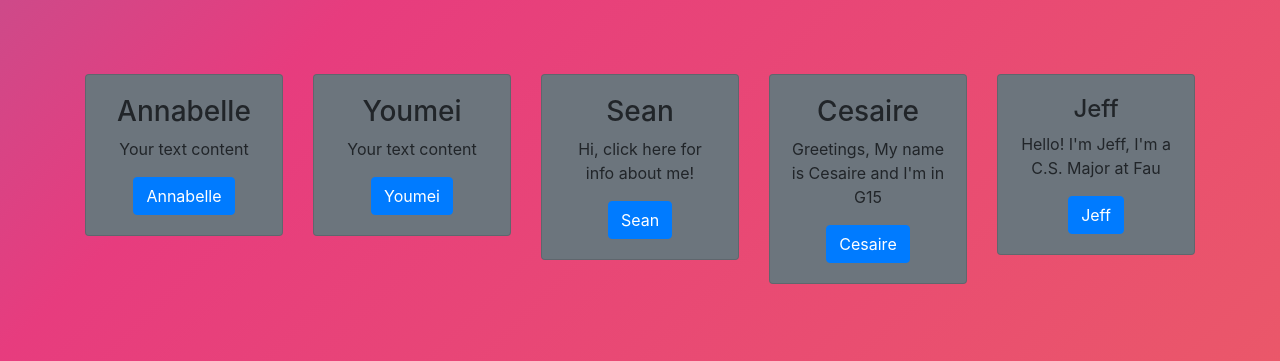
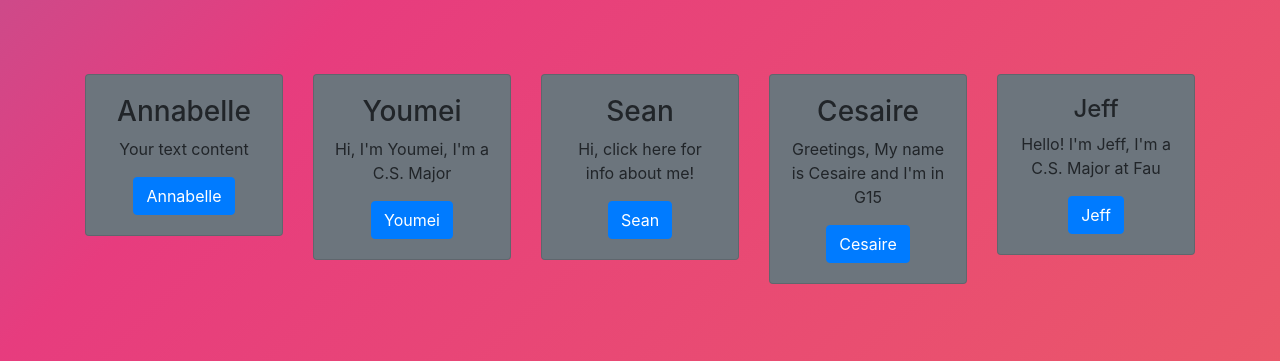
Before and after one commit to Lisa223344/youmeixu, a plain HTML site: page index.html in a window 1280 px wide. Shown: the part 439-800 px from the top of the page. Drawn offline with nearby package versions, Linux system fonts and the light colour scheme.

Commit message:
Update index.html

```diff
--- a/index.html
+++ b/index.html
@@ -66,7 +66,7 @@
                     <div class="card bg-secondary">
                         <div class="card-body">
                             <h3>Youmei</h3>
-                            <p>Your text content</p>
+                            <p>Hi, I'm Youmei, I'm a C.S. Major</p>
                             <a href="https://jcastro197.github.io/CEN4010YoumeiWP/" class="btn btn-primary">Youmei</a>
                         </div>
                     </div>
```
